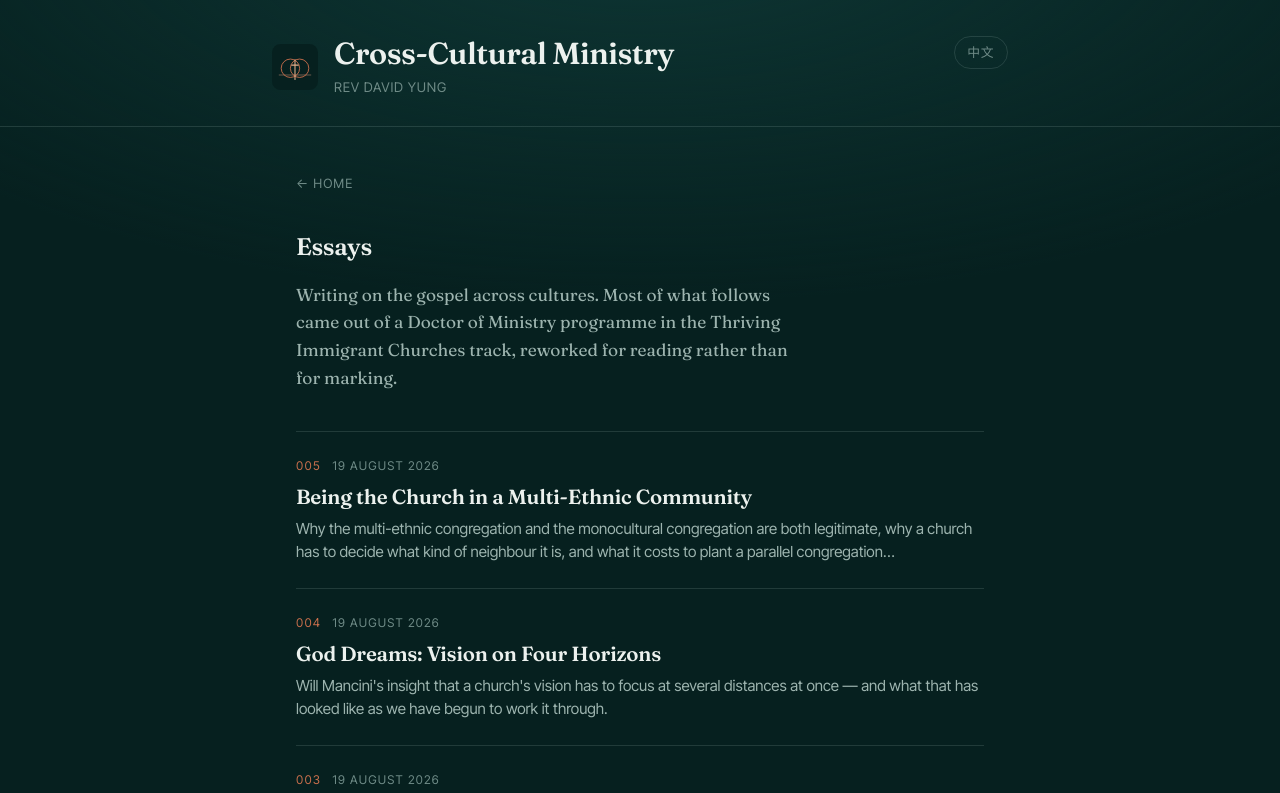
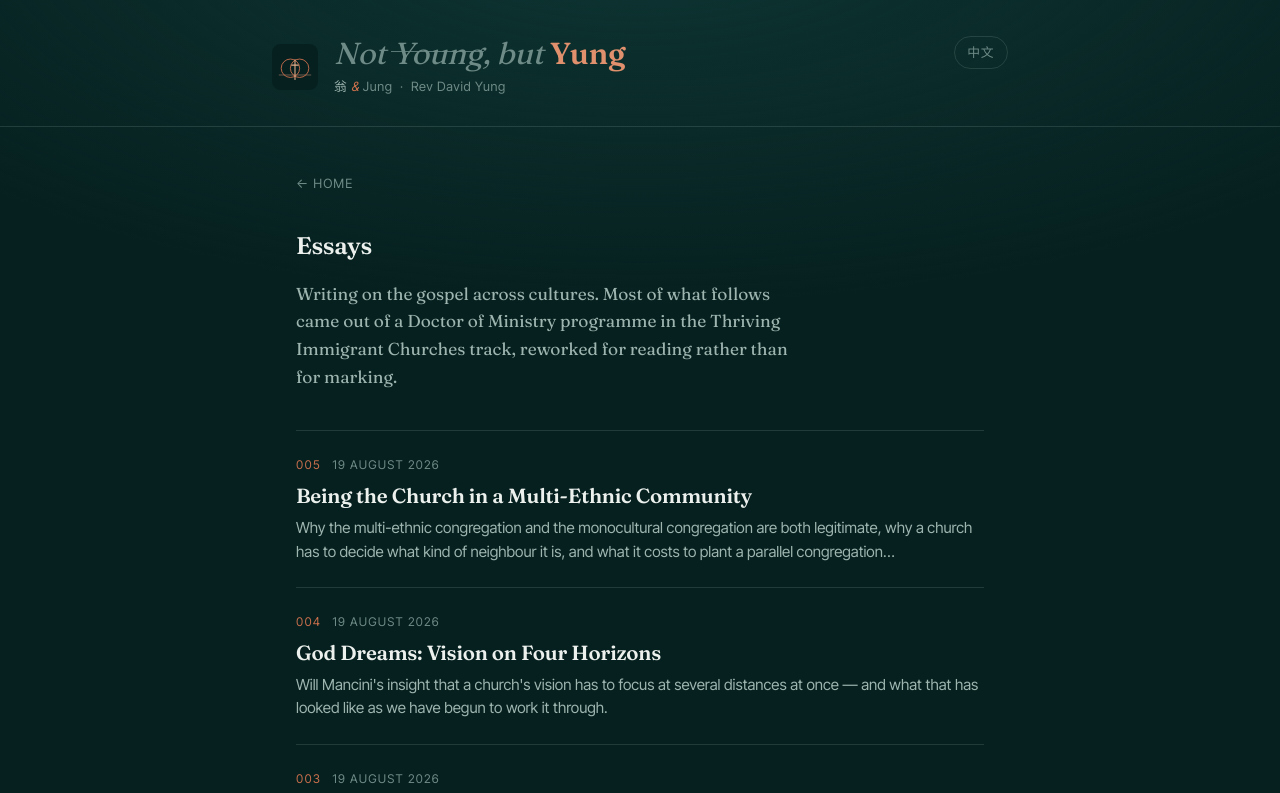
Before and after one commit to w69gjcn72j-dotcom/cross-cultural-ministry, a plain HTML site: page essays.html in a window 1280 px wide. Shown: the top 793 px of the page. Drawn offline with Linux system fonts and the light colour scheme.

Commit message:
Adjusting the return link

```diff
--- a/essays.html
+++ b/essays.html
@@ -3,10 +3,10 @@
 <head>
 <meta charset="utf-8">
 <meta name="viewport" content="width=device-width, initial-scale=1, viewport-fit=cover">
-<title>Essays — Cross-Cultural Ministry — Rev David Yung</title>
+<title>Essays — Not Young, but Yung — Rev David Yung</title>
 <meta name="description" content="Essays on cross-cultural ministry by Rev David Yung 翁沛偉牧師 — a Hong Kong–born minister serving in a Sydney Anglican parish.">
 <meta name="theme-color" content="#06201F">
-<meta property="og:title" content="Essays — Cross-Cultural Ministry">
+<meta property="og:title" content="Essays — Not Young, but Yung">
 <meta property="og:description" content="Essays on cross-cultural ministry from a Hong Kong–born minister serving in a Sydney Anglican parish.">
 <meta property="og:type" content="website">
 <meta property="og:url" content="https://yungs.au/essays.html">
@@ -39,8 +39,8 @@
       </svg>
     </a>
     <div>
-      <h1><a href="index.html" style="color:inherit;text-decoration:none">Cross-Cultural Ministry</a></h1>
-      <p class="byline">Rev David Yung</p>
+      <h1 class="wordmark"><a href="index.html"><span class="wm-dim">Not</span> <span class="wm-strike">Young</span><span class="wm-dim">,</span> <span class="wm-dim">but</span> <span class="wm-hi">Yung</span></a></h1>
+      <p class="byline tagline"><span class="wm-han">翁</span><span class="wm-amp">&amp;</span>Jung &nbsp;·&nbsp; Rev David Yung</p>
     </div>
     <a class="langswitch" href="essays-cn.html" hreflang="zh" lang="zh-Hant">中文</a>
   </div>
--- a/style.css
+++ b/style.css
@@ -458,3 +458,31 @@ html[lang^="zh"] .essay { line-height: 2.0; font-size: 1.05rem; }
 
 /* The title page (index.html / index-cn.html) is self-contained — its own
    inline styles, its own palette, its own fonts. It does not use this file. */
+
+/* ------------------------------------------------------------- wordmark */
+/* The masthead carries the same name as the title page, so "home" looks
+   like home. Mirrors the hero's treatment at small size. */
+
+.masthead h1.wordmark { letter-spacing: -0.005em; }
+.masthead h1.wordmark a { color: inherit; text-decoration: none; }
+
+.wm-dim    { color: var(--text-faint); font-style: italic; font-weight: 400; }
+.wm-strike { color: var(--text-faint); font-style: italic; position: relative; font-weight: 400; }
+.wm-strike::after {
+  content: "";
+  position: absolute;
+  left: -0.04em; right: -0.04em; top: 0.56em;
+  height: 1px;
+  background: currentColor;
+  opacity: 0.8;
+}
+.wm-hi  { color: var(--clay-soft); font-weight: 600; }
+.wm-han { font-weight: 600; color: var(--text); }
+.wm-amp { color: var(--clay); font-style: italic; margin: 0 0.28em; }
+
+.masthead .byline.tagline {
+  text-transform: none;
+  letter-spacing: 0.05em;
+  font-size: 0.8rem;
+}
+.masthead .byline.tagline .wm-han { font-weight: 500; color: var(--text-muted); }
```
Also changed, not shown: 001-an-introduction.html (+3 -3 lines), 002-challenges-and-change-strategies.html (+3 -3 lines), 003-intercultural-competence.html (+3 -3 lines), 004-god-dreams.html (+3 -3 lines), 005-being-the-church-multi-ethnic.html (+3 -3 lines), 404.html (+1 -1 lines), essays-cn.html (+4 -4 lines), site.json (+10 -2 lines), 2 other files.
